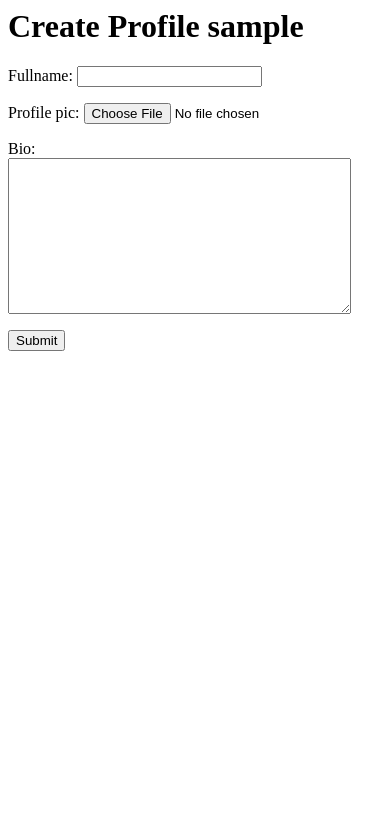
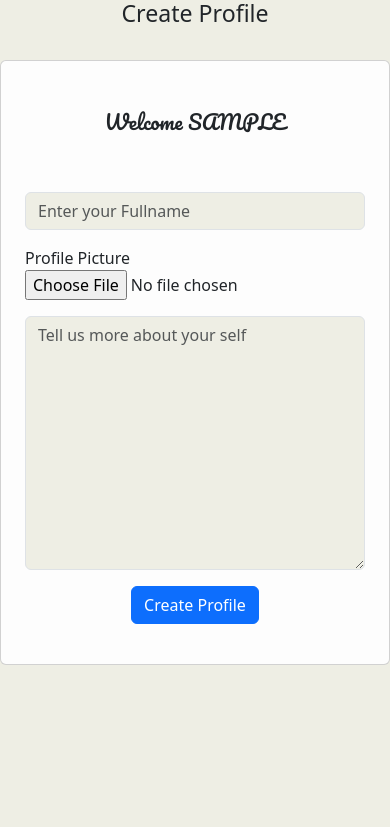
Before and after one commit to Reilly-Oduory/insta-clone, a Django app: page /add_profile/ in a window 390 px wide. Shown: the top 827 px of the page. Run offline with Django 3.2, Linux system fonts and the light colour scheme; the visitor is signed in with stand-in values (Sample User, id 1); some libraries are stand-ins or nearby versions.

Commit message:
create profile made

```diff
--- a/insta/forms.py
+++ b/insta/forms.py
@@ -18,6 +18,10 @@ class ProfileForm(ModelForm):
     class Meta:
         model = Profile
         fields = ['fullname', 'profile_pic', 'bio']
+
+    fullname = forms.CharField(widget=(forms.TextInput(attrs={'class': "form-control", 'placeholder': "Enter your Fullname"})))
+    profile_pic = forms.ImageField.widget.attrs={'class': "form-control"}
+    bio =forms.CharField(widget=(forms.Textarea(attrs={'class': "form-control", 'placeholder': "Tell us more about your self", 'cols': "25"})))
 
 class UpdateProfileForm(ModelForm):
     class Meta:
--- a/insta/templates/auth/create_profile.html
+++ b/insta/templates/auth/create_profile.html
@@ -1,9 +1,54 @@
-<h1>Create Profile {{ username }}</h1>
+{% extends 'auth/base.html' %}
+
+{% block content %}
+    <div class="row">
+        <div class="text-center">
+            <h3>Create Profile</h3>
+        </div>
+        <div class="container mt-4">
+            <div class="row">
+                <div class="col-md-4"></div>
+                <div class="col-md-4">
+                    <div class="card px-4 py-4 auth-form">
+                        <div class="row">
+                            <div class="text-center">
+                                <h5 class="identification">Welcome {{ username | upper }}</h5>
+                            </div>
+                        </div>
+                        <form method="POST" class="reg-form">
+                            {% csrf_token %}
+                            <div class="form-group mb-3">
+                                <p class="text-danger">{{form.fullname.errors}}</p>
+                                {{ form.fullname }}
+                            </div>
+                            <div class="form-group mb-3">
+                                <p class="text-danger">{{form.profile_pic.errors}}</p>
+                                <label>Profile Picture</label>
+                                {{ form.profile_pic }}
+                            </div>
+                            <div class="form-group mb-3">
+                                <p class="text-danger">{{form.bio.errors}}</p>
+                                {{ form.bio }}
+                            </div>
+                            <div class="text-center">
+                                <input type="submit" value="Create Profile" class="btn btn-primary mb-3">
+                            </div>
+                        </form>
+                    </div>
+                </div>
+                <div class="col-md-4"></div>
+            </div>
+        </div>
+    </div>
+
+{% endblock %}
+
+<h1>Create {{ username }}</h1>
 
 <form action="" method="post">
     {% csrf_token %}
     {{form.as_p}}
-    <input type="submit" value="Submit">
+
 </form>
 {% if messages %}
 
--- a/static/css/auth.css
+++ b/static/css/auth.css
@@ -2,6 +2,7 @@
 
 body {
     background: #eeeee4;
+    overflow-x: hidden;
 }
 
 .identification {
@@ -18,7 +19,8 @@ body {
     background: #fdfdfd;
 }
 
-.reg-form input:focus {
+.reg-form input:focus,
+.reg-form textarea:focus {
     border: solid;
     border-width: 2px;
     outline: none;
@@ -38,6 +40,10 @@ input[type="password"] {
     background: #eeeee4;
 }
 
+textarea.form-control {
+    background: #eeeee4;
+}
+
 .alt {
     width:auto;
     background: #fdfdfd;
```
